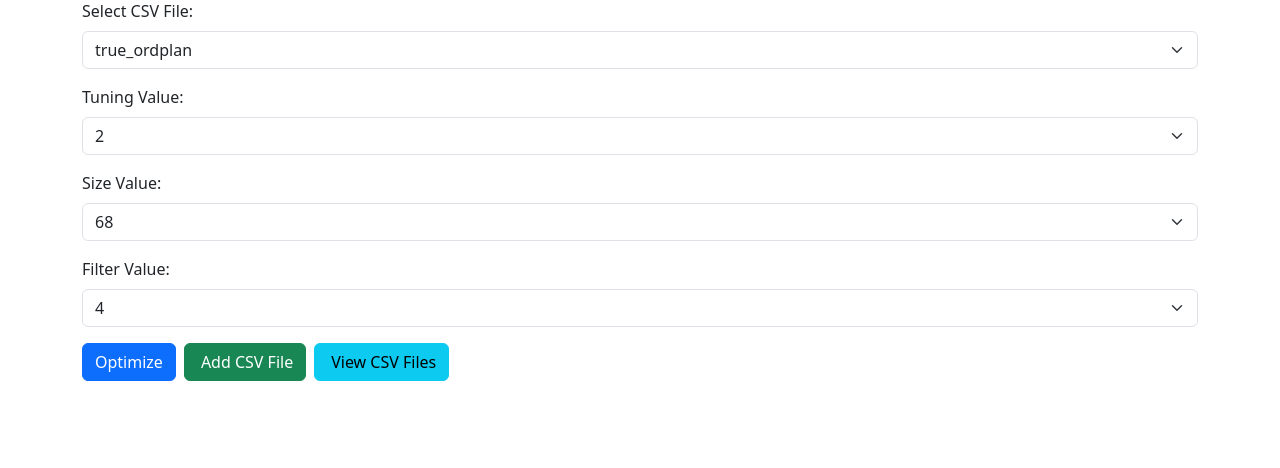
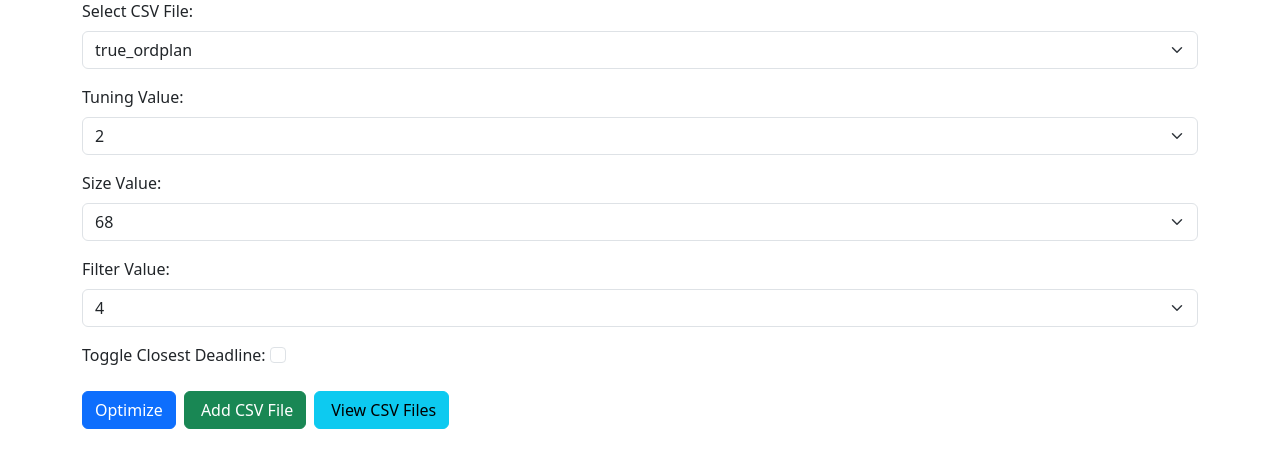
Before and after one commit to ppaauuoo/paper_cutting_project, a Django app: page / in a window 1280 px wide. Shown: the part 225-693 px from the top of the page. Run offline with Django 4.2, Linux system fonts and the light colour scheme; a user stored in the database is signed in; data comes from the database, SQL or seed files in the repository; both versions use the stored data as it was after the commit.

Commit message:
feat(UI): add deadline to the result and WIP the closest deadline toggle

```diff
--- a/order_optimization/modules/ga.py
+++ b/order_optimization/modules/ga.py
@@ -97,6 +97,7 @@ class GA:
                 "num_layers": orders["จำนวนชั้น"],
                 "cut_width": orders["ตัดกว้าง"],
                 "type": orders["ประเภททับเส้น"],
+                "deadline": orders["กำหนดส่ง"],
                 "diff": orders["diff"],
                 "out": solution,
             }
--- a/order_optimization/modules/ordplan.py
+++ b/order_optimization/modules/ordplan.py
@@ -26,11 +26,11 @@ class ORD:
             )
         # print(new_orders)
 
-        init_order = new_orders.iloc[0]
 
         temp = []
 
         #filter โดนยึดจากอันแรก
+        # init_order = new_orders.iloc[0]
         # for i, order in new_orders.iterrows():
         #     if all(init_order[i] == order[i] for i in [2, 3, 4, 5, 6, 7, 11]):
         #         # if init_order[11] == order[11]:
@@ -90,6 +90,7 @@ class ORD:
         ordplan.fillna(0, inplace=True)  # fix error values ex. , -> NA
         ordplan["จำนวนสั่งขาย"] = ordplan["จำนวนสั่งขาย"].astype(int)  # turns str -> int
 
+        #filter deadline_scope
         if self.deadline_scope >= 0:
             deadline = ordplan["กำหนดส่ง"].iloc[self.deadline_scope]
             ordplan = ordplan[ordplan["กำหนดส่ง"] == deadline]
--- a/order_optimization/templates/optimize.html
+++ b/order_optimization/templates/optimize.html
@@ -43,6 +43,12 @@
                 <option value="16" {% if request.POST.filter_value == "16" %}selected{% endif %}>16</option>
             </select>
         </div>
+
+        <div class="form-group mb-3">
+            <label for="deadline_toggle" class="form-label">Toggle Closest Deadline:</label>
+            <input type="checkbox" id="deadline_toggle" name="deadline_toggle" class="form-check-input" value="true">
+        </div>
+
         <div class="d-flex flex-wrap justify-content-start mt-3 gap-2">
             <button type="submit" name="optimize" class="btn btn-primary" id="optimizeBtn">
                 <span class="spinner-border spinner-border-sm d-none" role="status" aria-hidden="true"></span>
@@ -112,6 +118,7 @@
         <table class="table table-striped table-hover">
             <thead class="text-center">
                 <tr>
+                    <th class="text-center">กำหนดส่ง</th>
                     <th class="text-center">เลขที่ใบสั่งขาย</th>
                     <th class="text-center">จำนวนชั้น</th>
                     <th class="text-center">ตัดกว้าง</th>
@@ -122,6 +129,7 @@
             <tbody>
                 {% for item in results.output %}
                 <tr>
+                    <td class="text-center">{{ item.deadline }}</td>
                     <td class="text-center">{{ item.order_number }}</td>
                     <td class="text-center">{{ item.num_layers }}</td>
                     <td class="text-center">{{ item.cut_width }}</td>
--- a/order_optimization/views.py
+++ b/order_optimization/views.py
@@ -1,6 +1,7 @@
 from django.core.cache import cache
 from django.shortcuts import render, get_object_or_404
 from django.contrib import messages
+import pandas as pd
 from .models import CSVFile
 from .forms import CSVFileForm
 from .modules.ordplan import ORD
@@ -42,10 +43,14 @@ def handle_optimization(request):
     filter_value = int(request.POST.get('filter_value'))
     file_id = request.POST.get('file_id')
 
+    deadline_toggle = 0 if request.POST.get('deadline_toggle') == 'true' else -1
+    print(deadline_toggle)
+
     csv_file = get_object_or_404(CSVFile, id=file_id)
     file_path = csv_file.file.path
 
-    orders = ORD(file_path, deadline_scope=-1, filter=True, filter_value=filter_value, size=size_value, tuning_values=tuning_value).get()
+
+    orders = ORD(file_path, deadline_scope=deadline_toggle, filter=True, filter_value=filter_value, size=size_value, tuning_values=tuning_value).get()
 
     ga_instance = GA(orders, size=size_value, num_generations=50,showOutput=False,save_solutions=False,showZero=False)
     ga_instance.get().run()
```
Also changed, not shown: db.sqlite3.
